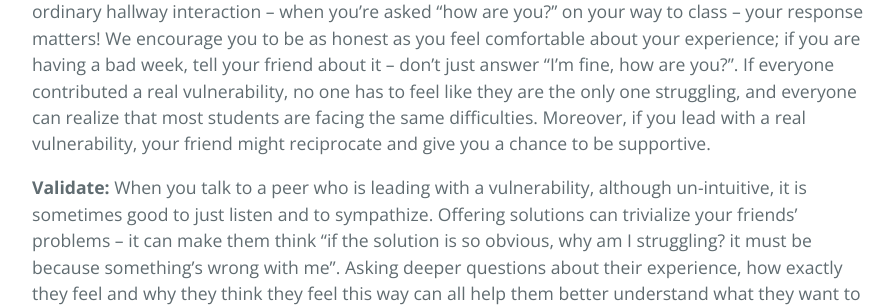
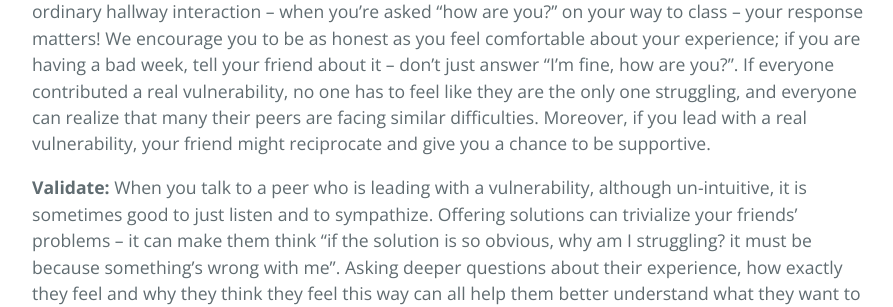
Before and after one commit to yanivyacoby/a-guide-to-your-phd, a Jekyll site: the page built from guide.md, in a window 1280 px wide and 900 px high, scrolled down 9591 px. Shown: the part 340-647 px from the top of the window, without its empty margins (192-1085 px from the left). Built offline with Jekyll 4.4.1, drawn with Linux system fonts in a browser that asks for light colours; some of the changed text lies outside the part shown.

Commit message:
Update guide.md

```diff
--- a/guide.md
+++ b/guide.md
@@ -337,7 +337,7 @@ Even in the most ordinary hallway interaction -- when you're asked "how are you?
 We encourage you to be as honest as you feel comfortable about your experience;
 if you are having a bad week, tell your friend about it -- don't just answer "I'm fine, how are you?".
 If everyone contributed a real vulnerability, no one has to feel like they are the only one struggling,
-and everyone can realize that most students are facing the same difficulties.
+and everyone can realize that many their peers are facing similar difficulties.
 Moreover, if you lead with a real vulnerability, your friend might reciprocate and give you a chance to be supportive.
 
 **Validate:**
```
